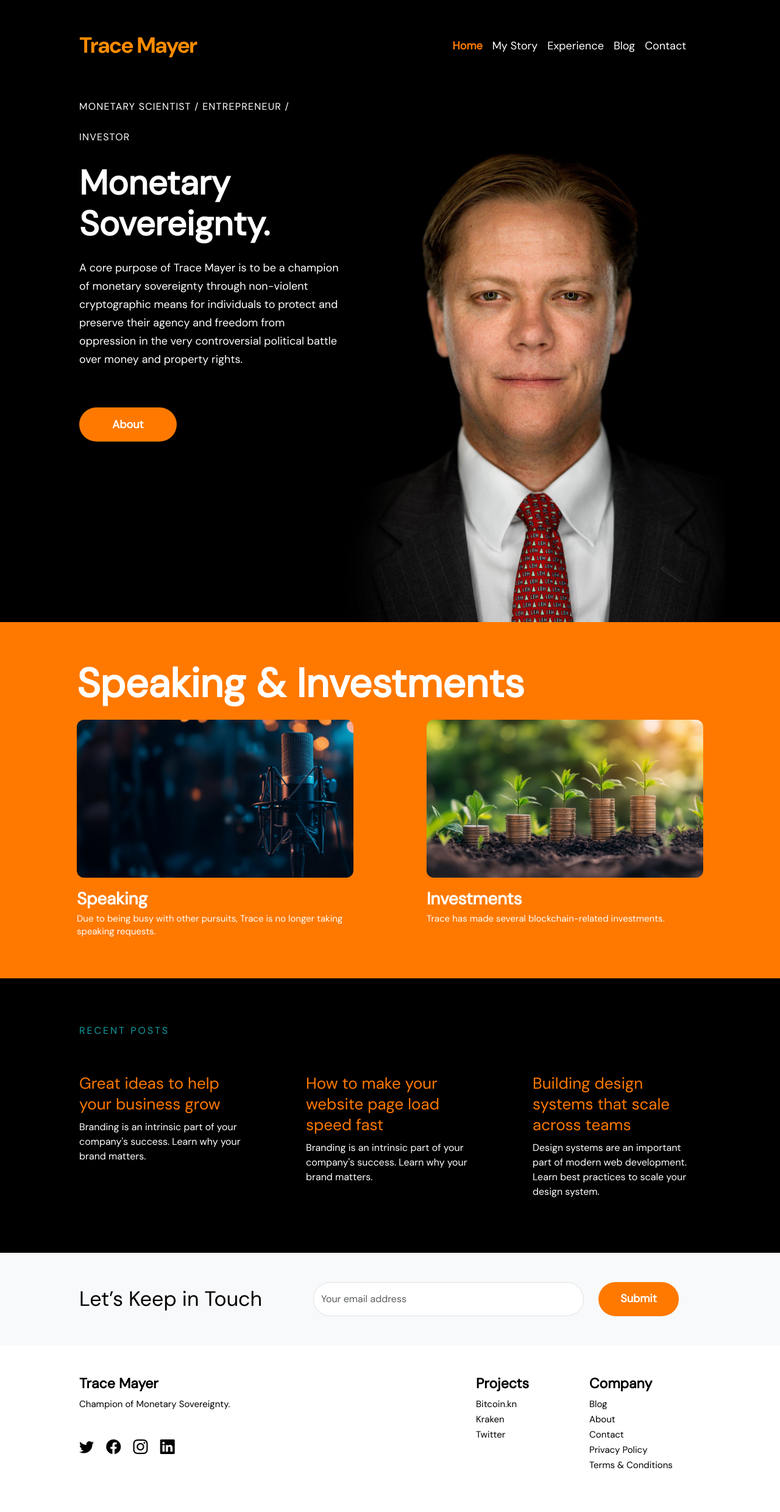
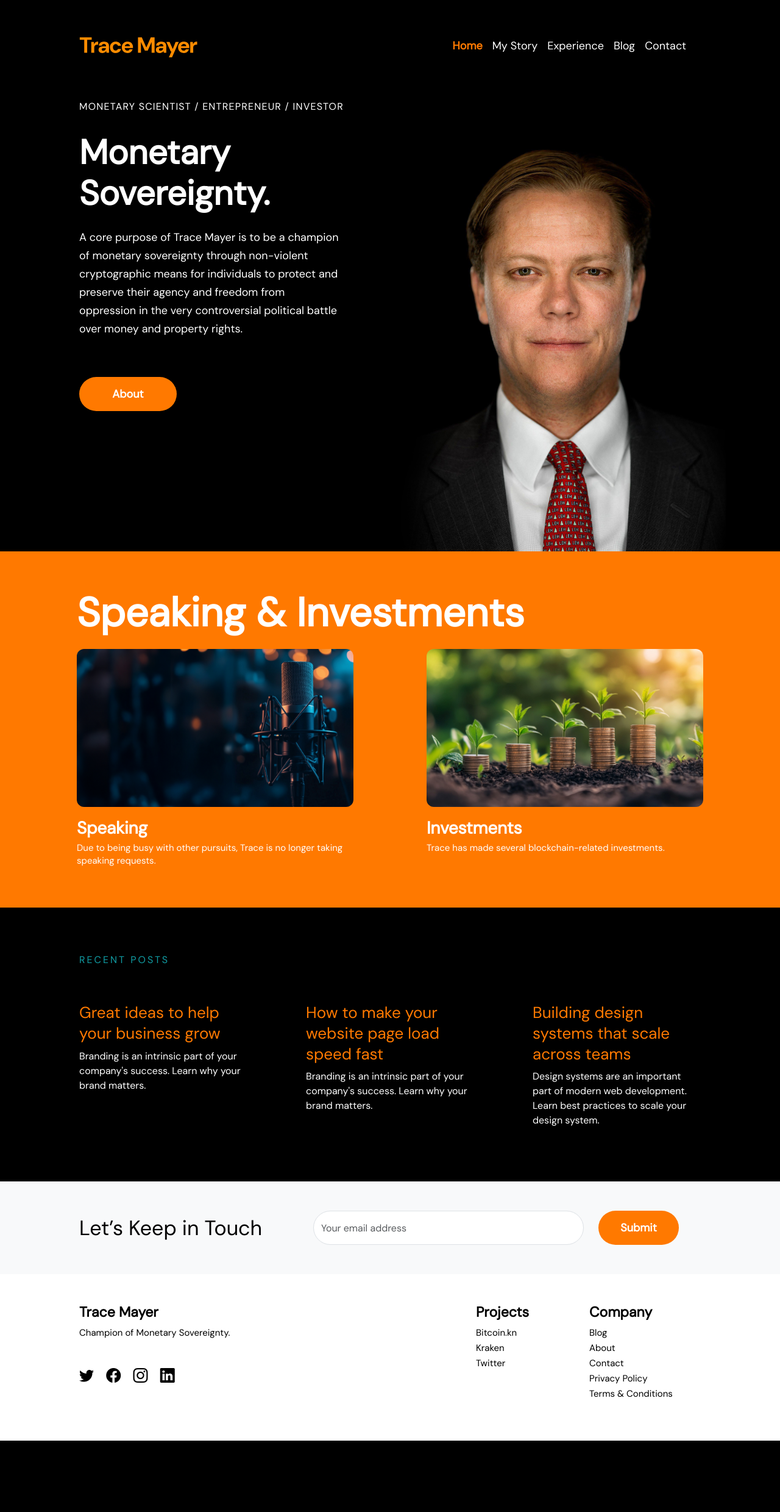
Before and after one commit to sunnankar/trace-mayer, a Jekyll site: the page built from index.markdown, in a window 1280 px wide. Shown: the whole page at 61% size. Built offline with Jekyll 4.4.1, drawn with Linux system fonts in a browser that asks for light colours; after the commit the page ends 2362 px from its top, so only the background shows below that.

Commit message:
change index page column width

```diff
--- a/index.markdown
+++ b/index.markdown
@@ -11,7 +11,7 @@ description: "A core purpose of Trace Mayer is to be a champion of monetary sove
     <div class="container main-contain d-flex align-items-start justify-content-center">
         <div class="row align-items-start w-100">
             <!-- Text Section -->
-            <div class="col-md-6 col-lg-5 text-start pb-md-5 px-md-5">
+            <div class="col-md-6 col-lg-6 text-start pb-md-5 px-md-5">
                 <p class="main-p1">MONETARY SCIENTIST / ENTREPRENEUR / INVESTOR</p>
                 <h2 class="fw-bold display-4 main-h2">Monetary Sovereignty.</h2>
                 <p class=" main-p2 mt-3 pb-5">
@@ -21,7 +21,7 @@ description: "A core purpose of Trace Mayer is to be a champion of monetary sove
                 <form action="pages/story.html"><button type="submit" class="btn1" >About</button></form>
             </div>
             <!-- Image Section -->
-            <div class="col-md-6 col-lg-7 d-flex align-items-end justify-content-center p-0">
+            <div class="col-md-6 col-lg-6 d-flex align-items-end justify-content-center p-0">
                 <img src="assets/images/trace-mayer-home-hero-1.jpg" alt="Profile Image" class="img-fluid custom-image">
             </div>
         </div>
```
Also changed, not shown: 2 other files.
